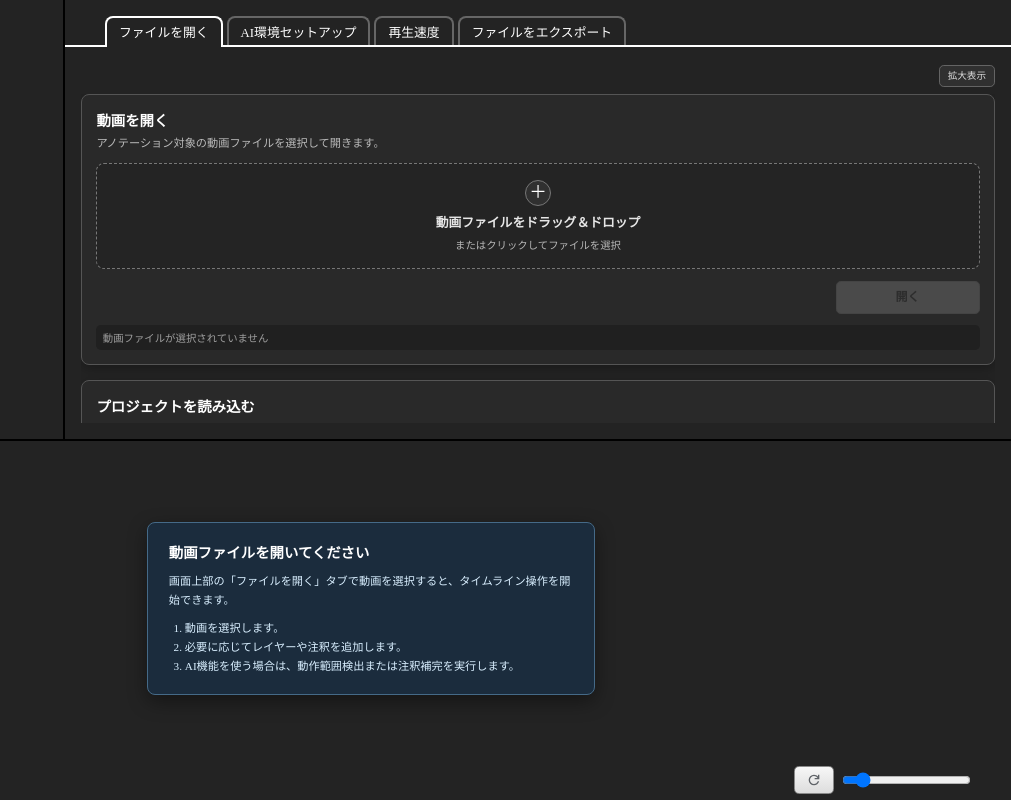
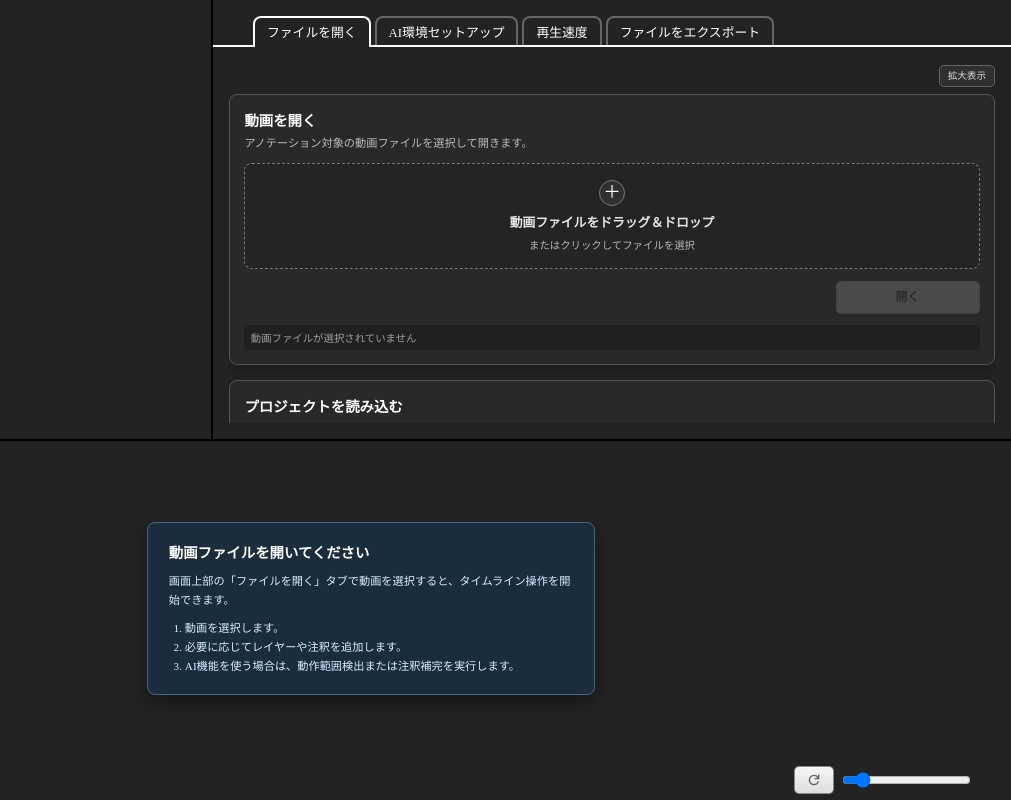
Before and after one commit to Kazuyai/MONBLAN, a React (Vite) app: page / in a window 1280 px wide. Shown: the whole page, without its empty margins (269-1280 px from the left). Built offline with nearby package versions, Linux system fonts and the light colour scheme.

Commit message:
fix: 動画と設定領域の幅配分を調整

```diff
--- a/src/renderer/App.scss
+++ b/src/renderer/App.scss
@@ -332,8 +332,9 @@ button {
     background-color: #232323;
     #up {
       flex: 1;
-      display: flex;
-      flex-direction: row;
+      display: grid;
+      grid-template-columns: 600rem minmax(0, 1fr);
+      min-width: 0;
       // height: 55%;
       .video {
         display: flex;
@@ -341,10 +342,13 @@ button {
         justify-content: center;
         align-items: center;
         flex-wrap: wrap;
-        max-width: 820rem;
-        padding: 20rem;
+        width: 100%;
+        min-width: 0;
+        padding: 20rem 32rem;
+        overflow: hidden;
         video {
           max-width: 100%;
+          max-height: 100%;
         }
       }
       .settings {
```
